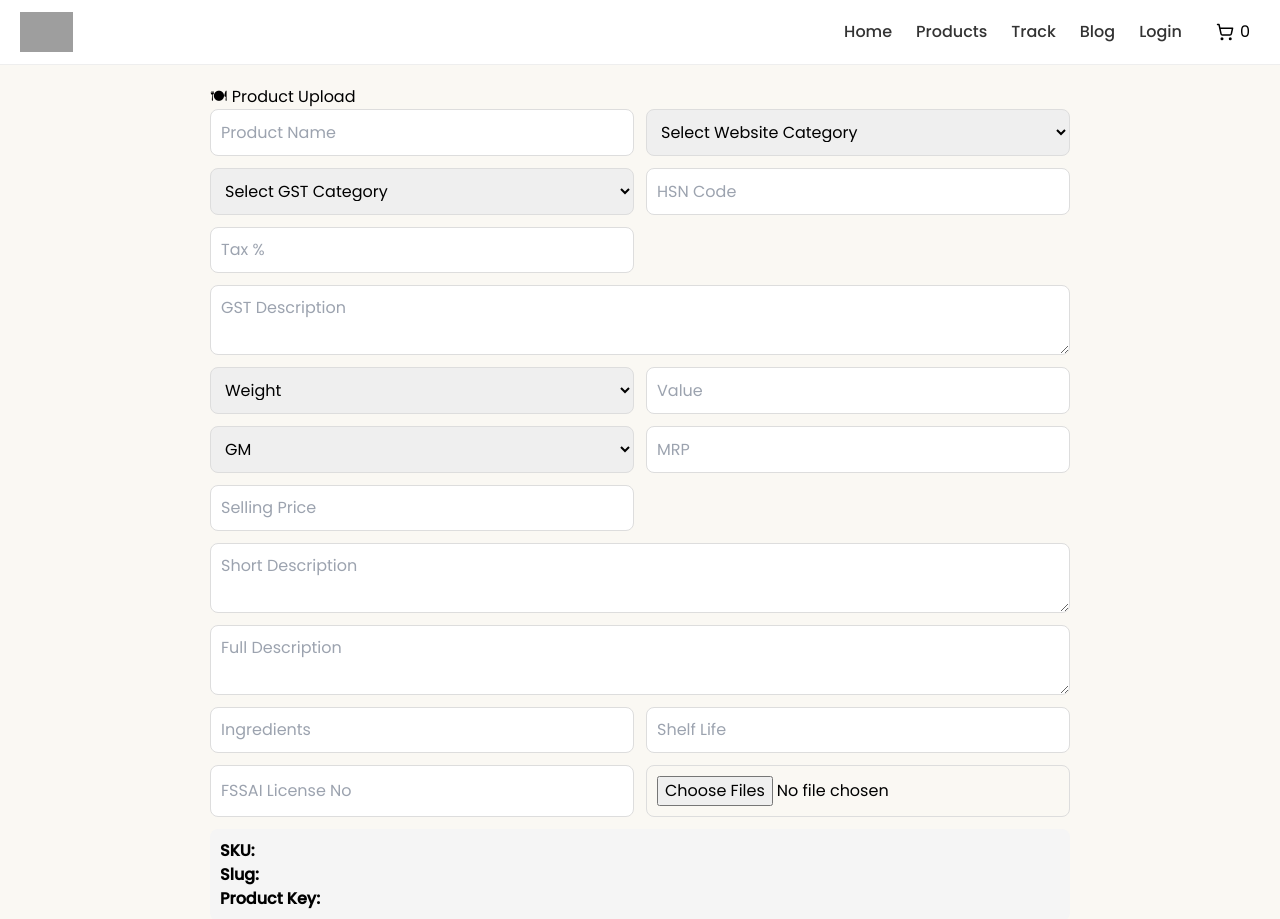
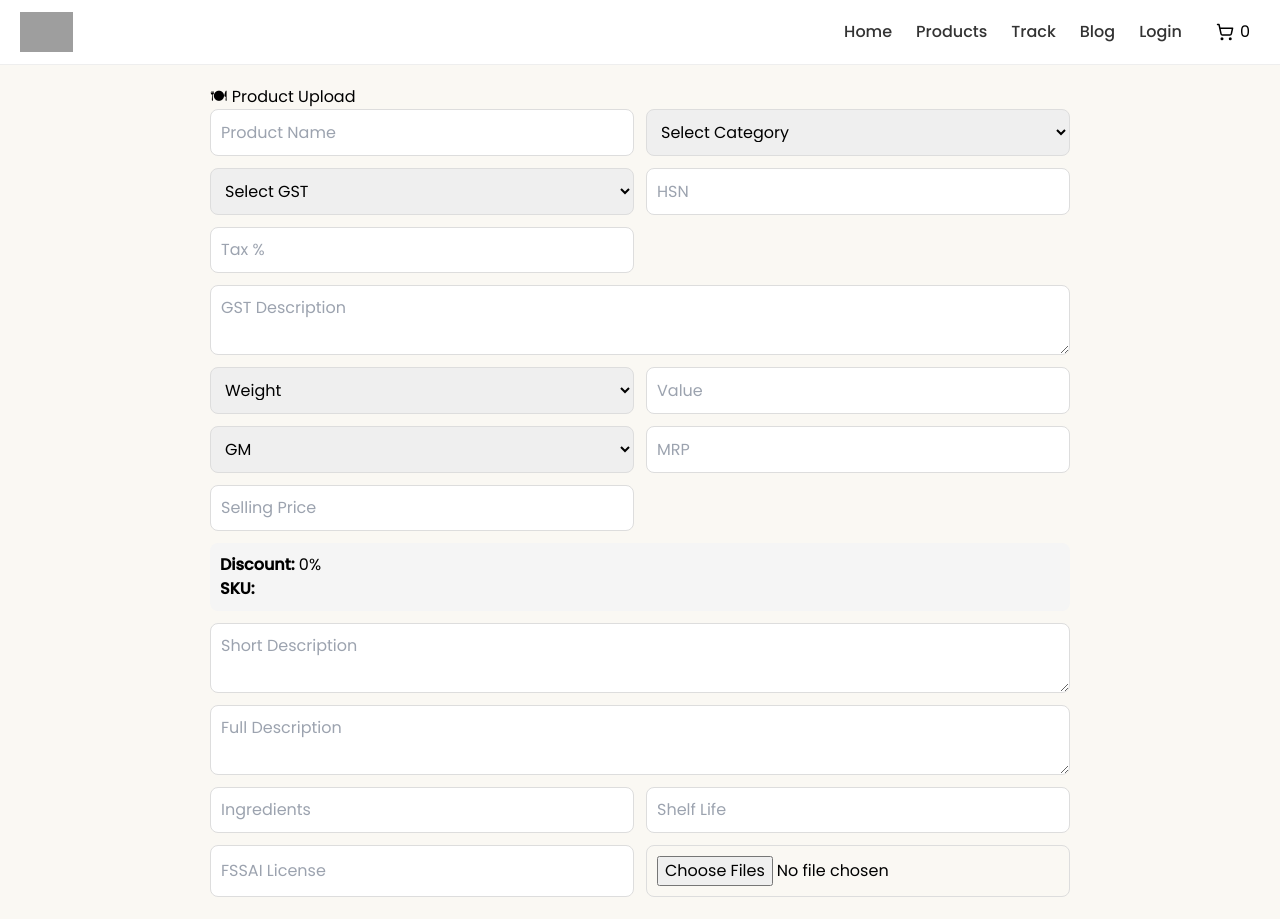
Before and after one commit to nagarajukandula55/native, a Next.js app: page /admin/products in a window 1280 px wide. Shown: the top 919 px of the page. Built offline with nearby package versions, Linux system fonts and the light colour scheme; grey boxes are pictures that could not be loaded.

Commit message:
Update page.js

```diff
--- a/app/admin/products/page.js
+++ b/app/admin/products/page.js
@@ -28,54 +28,20 @@ export default function ProductUpload() {
   const [productKey, setProductKey] = useState("");
   const [slug, setSlug] = useState("");
 
-  /* ================= GST CONFIG (LEGAL) ================= */
+  const [imagePreviews, setImagePreviews] = useState([]);
+  const [uploading, setUploading] = useState(false);
+
+  /* ================= GST CONFIG ================= */
 
   const gstOptions = [
-    {
-      name: "Food Preparations (Instant Mix)",
-      hsn: "2106",
-      tax: 5,
-      desc: "Food preparations not elsewhere specified or included (e.g., dosa mix, idli mix)",
-    },
-    {
-      name: "Spices (Mixed/Ground)",
-      hsn: "0910",
-      tax: 5,
-      desc: "Spices including mixed masalas and ground spices",
-    },
-    {
-      name: "Edible Oils",
-      hsn: "1513",
-      tax: 5,
-      desc: "Vegetable oils including cold pressed oils",
-    },
-    {
-      name: "Flours & Atta",
-      hsn: "1101",
-      tax: 5,
-      desc: "Cereal flours like wheat, millet, rice flour",
-    },
-    {
-      name: "Pickles & Preserved Foods",
-      hsn: "2001",
-      tax: 12,
-      desc: "Vegetables, fruits preserved in vinegar, brine, or oil",
-    },
-    {
-      name: "Ready to Eat Foods",
-      hsn: "2106",
-      tax: 12,
-      desc: "Fully cooked packaged food products",
-    },
-    {
-      name: "Snacks / Namkeen",
-      hsn: "2106",
-      tax: 12,
-      desc: "Namkeen, mixtures, fried snack items",
-    },
+    { name: "Food Preparations (Instant Mix)", hsn: "2106", tax: 5, desc: "Food preparations like dosa mix" },
+    { name: "Spices (Mixed/Ground)", hsn: "0910", tax: 5, desc: "Masalas & spices" },
+    { name: "Edible Oils", hsn: "1513", tax: 5, desc: "Cold pressed oils" },
+    { name: "Flours & Atta", hsn: "1101", tax: 5, desc: "Wheat, millet flours" },
+    { name: "Pickles & Preserved Foods", hsn: "2001", tax: 12, desc: "Pickles" },
+    { name: "Ready to Eat Foods", hsn: "2106", tax: 12, desc: "Cooked packaged food" },
+    { name: "Snacks / Namkeen", hsn: "2106", tax: 12, desc: "Snacks" },
   ];
-
-  /* ================= WEBSITE CATEGORY ================= */
 
   const websiteCategories = [
     "Instant Mixes",
@@ -91,30 +57,22 @@ export default function ProductUpload() {
     "New Arrivals",
   ];
 
-  /* ================= AUTO GENERATORS ================= */
+  /* ================= AUTO ================= */
 
   useEffect(() => {
     if (!form.name) return;
 
     let clean = form.name.replace(/native/gi, "").trim();
-
     const key = clean.toUpperCase().replace(/[^A-Z0-9]/g, "");
     setProductKey(key);
 
-    const s = form.name
-      .toLowerCase()
-      .replace(/[^a-z0-9]+/g, "-")
-      .replace(/(^-|-$)/g, "");
+    const s = form.name.toLowerCase().replace(/[^a-z0-9]+/g, "-").replace(/(^-|-$)/g, "");
     setSlug(s);
 
-    const variant = `${form.variantValue}${form.variantUnit}`.toUpperCase();
-
     if (form.variantValue) {
-      setSkuPreview(`NA-${key}-001-${variant}`);
+      setSkuPreview(`NA-${key}-001-${form.variantValue}${form.variantUnit}`);
     }
   }, [form.name, form.variantValue, form.variantUnit]);
-
-  /* ================= GST AUTO ================= */
 
   useEffect(() => {
     const selected = gstOptions.find((g) => g.name === form.gstCategory);
@@ -132,33 +90,58 @@ export default function ProductUpload() {
     setForm({ ...form, [e.target.name]: e.target.value });
   }
 
-  /* ================= IMAGE UPLOAD ================= */
+  /* ================= IMAGE UPLOAD WITH PREVIEW ================= */
 
   async function handleImageUpload(e) {
     const files = Array.from(e.target.files);
-    const uploaded = [];
 
-    for (let file of files) {
+    const previews = files.map((file) => ({
+      preview: URL.createObjectURL(file),
+      uploading: true,
+    }));
+
+    setImagePreviews((prev) => [...prev, ...previews]);
+    setUploading(true);
+
+    const uploadedUrls = [];
+
+    for (let i = 0; i < files.length; i++) {
       const data = new FormData();
-      data.append("file", file);
-      data.append(
-        "upload_preset",
-        process.env.NEXT_PUBLIC_CLOUDINARY_UPLOAD_PRESET
-      );
+      data.append("file", files[i]);
+      data.append("upload_preset", process.env.NEXT_PUBLIC_CLOUDINARY_UPLOAD_PRESET);
 
       const res = await fetch(
         `https://api.cloudinary.com/v1_1/${process.env.NEXT_PUBLIC_CLOUDINARY_CLOUD_NAME}/image/upload`,
-        {
-          method: "POST",
-          body: data,
-        }
+        { method: "POST", body: data }
       );
 
       const json = await res.json();
-      uploaded.push(json.secure_url);
+      uploadedUrls.push(json.secure_url);
+
+      setImagePreviews((prev) => {
+        const updated = [...prev];
+        updated[prev.length - files.length + i] = {
+          preview: json.secure_url,
+          uploading: false,
+        };
+        return updated;
+      });
     }
 
-    setForm({ ...form, images: [...form.images, ...uploaded] });
+    setForm((prev) => ({
+      ...prev,
+      images: [...prev.images, ...uploadedUrls],
+    }));
+
+    setUploading(false);
+  }
+
+  function removeImage(index) {
+    setImagePreviews((prev) => prev.filter((_, i) => i !== index));
+    setForm((prev) => ({
+      ...prev,
+      images: prev.images.filter((_, i) => i !== index),
+    }));
   }
 
   /* ================= SUBMIT ================= */
@@ -175,7 +158,7 @@ export default function ProductUpload() {
       sku: skuPreview,
       productKey,
       slug,
-      variant: `${form.variantValue}${form.variantUnit}`.toUpperCase(),
+      variant: `${form.variantValue}${form.variantUnit}`,
       discount:
         form.mrp && form.sellingPrice
           ? Math.round(((form.mrp - form.sellingPrice) / form.mrp) * 100)
@@ -190,7 +173,13 @@ export default function ProductUpload() {
 
     alert("Product Added");
     setForm(emptyForm);
+    setImagePreviews([]);
   }
+
+  const discount =
+    form.mrp && form.sellingPrice
+      ? Math.round(((form.mrp - form.sellingPrice) / form.mrp) * 100)
+      : 0;
 
   /* ================= UI ================= */
 
@@ -201,36 +190,23 @@ export default function ProductUpload() {
       <form onSubmit={handleSubmit} className="form">
         <input name="name" placeholder="Product Name" value={form.name} onChange={handleChange} />
 
-        {/* WEBSITE CATEGORY */}
         <select name="category" value={form.category} onChange={handleChange}>
-          <option value="">Select Website Category</option>
-          {websiteCategories.map((cat) => (
-            <option key={cat} value={cat}>{cat}</option>
+          <option value="">Select Category</option>
+          {websiteCategories.map((c) => <option key={c}>{c}</option>)}
+        </select>
+
+        <select name="gstCategory" value={form.gstCategory} onChange={handleChange}>
+          <option value="">Select GST</option>
+          {gstOptions.map((g) => (
+            <option key={g.name}>{g.name} ({g.tax}%)</option>
           ))}
         </select>
 
-        {/* GST CATEGORY */}
-        <select name="gstCategory" value={form.gstCategory} onChange={handleChange}>
-          <option value="">Select GST Category</option>
-          {gstOptions.map((g) => (
-            <option key={g.name} value={g.name}>
-              {g.name} ({g.tax}%)
-            </option>
-          ))}
-        </select>
+        <input value={form.hsn} readOnly placeholder="HSN" />
+        <input value={form.tax} readOnly placeholder="Tax %" />
 
-        <input name="hsn" placeholder="HSN Code" value={form.hsn} readOnly />
-        <input name="tax" placeholder="Tax %" value={form.tax} readOnly />
+        <textarea value={form.gstDescription} readOnly placeholder="GST Description" />
 
-        {/* GST DESCRIPTION */}
-        <textarea
-          name="gstDescription"
-          placeholder="GST Description"
-          value={form.gstDescription}
-          readOnly
-        />
-
-        {/* VARIANT */}
         <select name="variantType" value={form.variantType} onChange={handleChange}>
           <option>Weight</option>
           <option>Volume</option>
@@ -239,44 +215,81 @@ export default function ProductUpload() {
         <input name="variantValue" placeholder="Value" value={form.variantValue} onChange={handleChange} />
 
         <select name="variantUnit" value={form.variantUnit} onChange={handleChange}>
-          <option>GM</option>
-          <option>KG</option>
-          <option>ML</option>
-          <option>L</option>
+          <option>GM</option><option>KG</option><option>ML</option><option>L</option>
         </select>
 
-        {/* PRICING */}
         <input name="mrp" type="number" placeholder="MRP" value={form.mrp} onChange={handleChange} />
         <input name="sellingPrice" type="number" placeholder="Selling Price" value={form.sellingPrice} onChange={handleChange} />
 
-        {/* DESCRIPTION */}
+        <div className="preview">
+          <p><b>Discount:</b> {discount}%</p>
+          <p><b>SKU:</b> {skuPreview}</p>
+        </div>
+
         <textarea name="shortDescription" placeholder="Short Description" value={form.shortDescription} onChange={handleChange} />
         <textarea name="description" placeholder="Full Description" value={form.description} onChange={handleChange} />
 
-        {/* FOOD */}
         <input name="ingredients" placeholder="Ingredients" value={form.ingredients} onChange={handleChange} />
         <input name="shelfLife" placeholder="Shelf Life" value={form.shelfLife} onChange={handleChange} />
-        <input name="fssai" placeholder="FSSAI License No" value={form.fssai} onChange={handleChange} />
+        <input name="fssai" placeholder="FSSAI License" value={form.fssai} onChange={handleChange} />
 
-        {/* IMAGES */}
         <input type="file" multiple onChange={handleImageUpload} />
 
-        <div className="preview">
-          <p><b>SKU:</b> {skuPreview}</p>
-          <p><b>Slug:</b> {slug}</p>
-          <p><b>Product Key:</b> {productKey}</p>
+        <div className="imageGrid">
+          {imagePreviews.map((img, i) => (
+            <div key={i} className="imgBox">
+              <img src={img.preview} />
+              {img.uploading && <div className="overlay">Uploading...</div>}
+              <button type="button" onClick={() => removeImage(i)}>✕</button>
+            </div>
+          ))}
         </div>
 
-        <button>Add Product</button>
+        <button disabled={uploading}>
+          {uploading ? "Uploading Images..." : "Add Product"}
+        </button>
       </form>
 
       <style jsx>{`
-        .container { max-width: 900px; margin: auto; padding: 20px; }
-        .form { display: grid; grid-template-columns: 1fr 1fr; gap: 12px; }
-        input, textarea, select { padding: 10px; border: 1px solid #ddd; border-radius: 8px; }
-        textarea { grid-column: span 2; }
-        button { grid-column: span 2; padding: 12px; background: black; color: white; border: none; border-radius: 10px; }
-        .preview { grid-column: span 2; background: #f5f5f5; padding: 10px; border-radius: 8px; }
+        .container { max-width: 900px; margin:auto; padding:20px; }
+        .form { display:grid; grid-template-columns:1fr 1fr; gap:12px; }
+        input, textarea, select { padding:10px; border:1px solid #ddd; border-radius:8px; }
+        textarea { grid-column:span 2; }
+        button { grid-column:span 2; padding:12px; background:black; color:white; border:none; border-radius:10px; }
+        .preview { grid-column:span 2; background:#f5f5f5; padding:10px; border-radius:8px; }
+
+        .imageGrid {
+          grid-column: span 2;
+          display: grid;
+          grid-template-columns: repeat(auto-fill, minmax(90px, 1fr));
+          gap: 10px;
+        }
+
+        .imgBox { position: relative; }
+        .imgBox img { width: 100%; height: 90px; object-fit: cover; border-radius: 8px; }
+
+        .imgBox button {
+          position: absolute;
+          top: 5px;
+          right: 5px;
+          background: red;
+          color: white;
+          border: none;
+          border-radius: 50%;
+          width: 22px;
+          height: 22px;
+        }
+
+        .overlay {
+          position: absolute;
+          inset: 0;
+          background: rgba(0,0,0,0.5);
+          color: white;
+          font-size: 10px;
+          display: flex;
+          align-items: center;
+          justify-content: center;
+        }
       `}</style>
     </div>
   );
```
